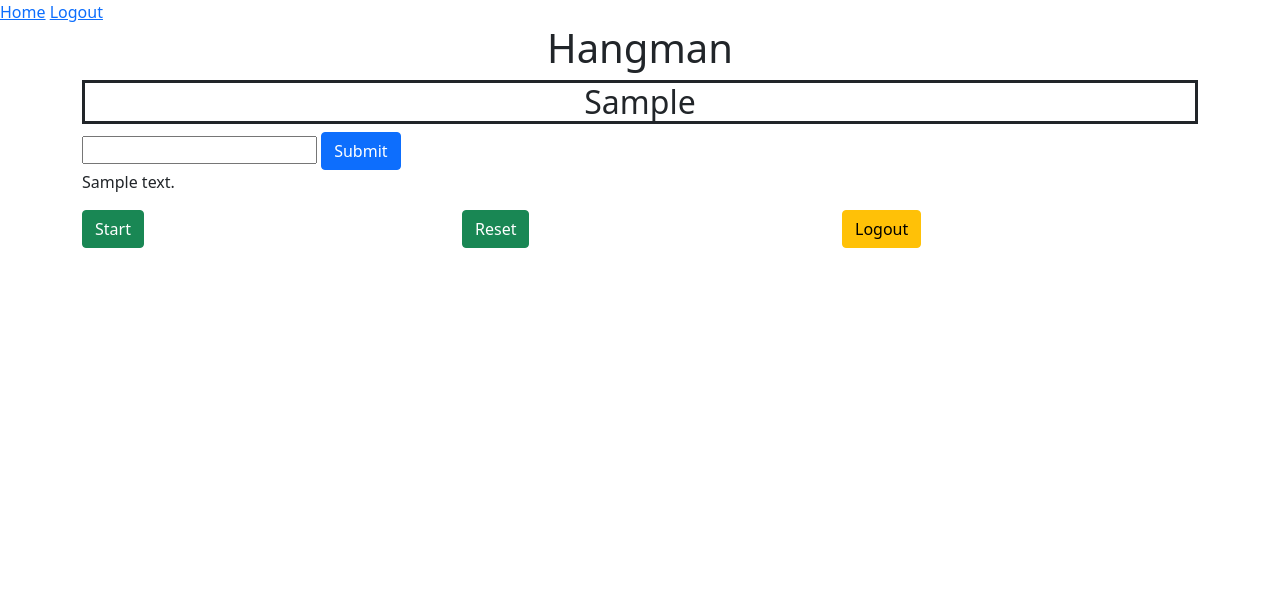
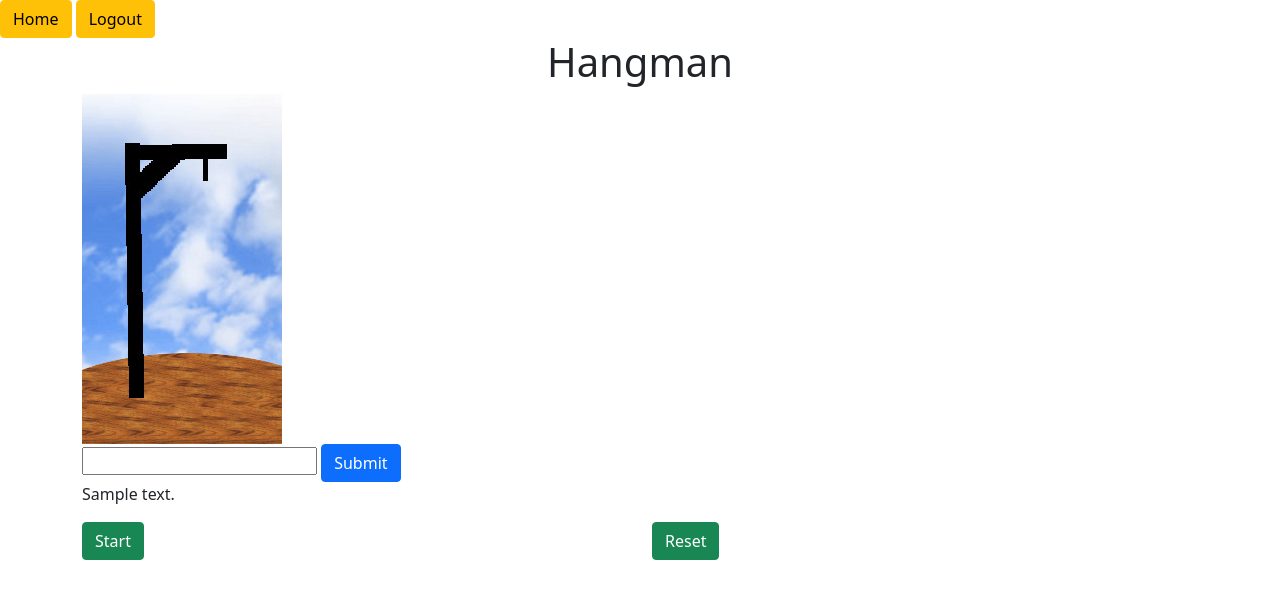
Before and after one commit to dpelli/hangman, a Django app: template word_games_app/templates/hangman.html in a window 1280 px wide. Shown: the top 599 px of the page. Run offline with Django 3.2, Linux system fonts and the light colour scheme; the template is opened without the code that fills it: most values are stand-ins (such as "Sample title", 1, 10 or a date in 2020).

Commit message:
hangman pictures and html updates

```diff
--- a/word_games_app/templates/dashboard.html
+++ b/word_games_app/templates/dashboard.html
@@ -27,7 +27,7 @@
         <p>Level:</p>
         <p>Difficulty:</p>
         <p>Theme:</p>
-        <a class="btn btn-success" href="/word_jumble">Start Start New Game</a>
+        <a class="btn btn-success" href="/word_jumble">Start New Game</a>
     </div>
 </body>
 </html>
--- a/word_games_app/templates/hangman.html
+++ b/word_games_app/templates/hangman.html
@@ -4,7 +4,7 @@
     <meta charset="UTF-8">
     <meta http-equiv="X-UA-Compatible" content="IE=edge">
     <meta name="viewport" content="width=device-width, initial-scale=1.0">
-    <title>Word Jumble</title>
+    <title>Hangman</title>
     {% load static %}
     <link href="https://cdn.jsdelivr.net/npm/bootstrap@5.0.1/dist/css/bootstrap.min.css" rel="stylesheet" integrity="sha384-+0n0xVW2eSR5OomGNYDnhzAbDsOXxcvSN1TPprVMTNDbiYZCxYbOOl7+AMvyTG2x" crossorigin="anonymous">
     <script src="https://cdn.jsdelivr.net/npm/@popperjs/core@2.9.2/dist/umd/popper.min.js" integrity="sha384-IQsoLXl5PILFhosVNubq5LC7Qb9DXgDA9i+tQ8Zj3iwWAwPtgFTxbJ8NT4GN1R8p" crossorigin="anonymous"></script>
@@ -20,14 +20,14 @@
 </head>
 <body>
     <div>
-        <a href="/dashboard">Home</a>
-        <a href="/logout">Logout</a>
+        <a class="btn btn-warning" href="/dashboard">Home</a>
+        <a class="btn btn-warning" href="/logout">Logout</a>
     </div>
     <div class="container">
         <h1>Hangman</h1>
         <div class="row">
             <div class="col">
-                <h2>{{jumbled_word}}</h2>
+                <img src="{% static 'hangman_images/4-start.jpg' %}" alt="Hangman image">
             </div>
         </div>
         <div class="row">
@@ -47,10 +47,7 @@
                 <a class="btn btn-success" href="/start">Start</a>
             </div>
             <div class="col">
-                <a class="btn btn-success" href="/reset">Reset</a>
-            </div>
-            <div class="col">
-                <a class="btn btn-warning" href="/logout">Logout</a>
+                <a class="btn btn-success" href="/reset_hang">Reset</a>
             </div>
         </div>
     </div>
--- a/word_games_app/templates/word_jumble.html
+++ b/word_games_app/templates/word_jumble.html
@@ -47,7 +47,7 @@
                 <a class="btn btn-success" href="/start">Start</a>
             </div>
             <div class="col">
-                <a class="btn btn-success" href="/reset">Reset</a>
+                <a class="btn btn-success" href="/reset_jumble">Reset</a>
             </div>
             <div class="col">
                 <a class="btn btn-warning" href="/logout">Logout</a>
--- a/word_games_app/urls.py
+++ b/word_games_app/urls.py
@@ -5,7 +5,8 @@ urlpatterns = [
     path('', views.index),
     path('word_jumble', views.word_jumble),
     path('guess', views.guess),
-    path('reset', views.reset),
+    path('reset_jumble', views.reset_jumble),
+    path('reset_hang', views.reset_hang),
     path('start', views.start),
     path('logout', views.logout),
     path('register', views.register),
```
Also changed, not shown: word_games_app/views.py (+7 -2 lines), word_games_app/static/hangman_images/10.jpg (added), word_games_app/static/hangman_images/4-start.jpg (added), word_games_app/static/hangman_images/5.jpg (added), word_games_app/static/hangman_images/6.jpg (added), word_games_app/static/hangman_images/7.jpg (added), word_games_app/static/hangman_images/8.jpg (added), word_games_app/static/hangman_images/9.jpg (added), word_games_app/static/style.css (line endings or trailing spaces).
